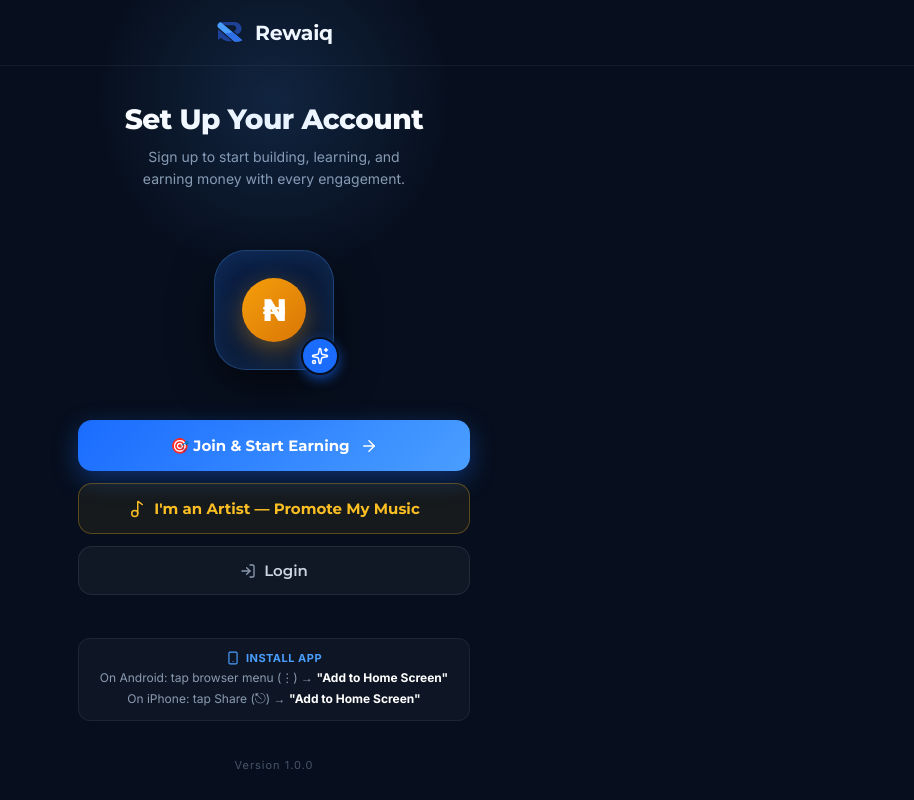
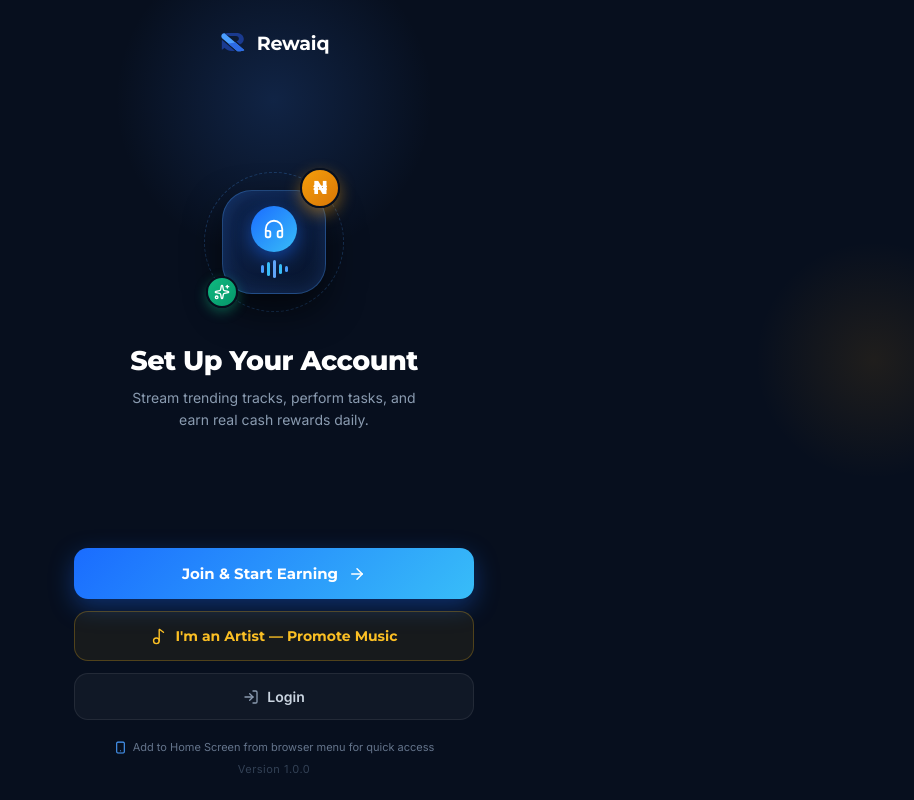
Before and after one commit to Rewaiq/rewaiq-frontend, a Next.js app: page /welcome in a window 1280 px wide. Shown: the whole page, without its empty margins (366-1280 px from the left). Built offline with nearby package versions, Linux system fonts and the light colour scheme.

Commit message:
Update page.js

```diff
--- a/src/app/welcome/page.js
+++ b/src/app/welcome/page.js
@@ -1,204 +1,276 @@
 'use client';
 import { useRouter } from 'next/navigation';
 import RewaiqLogo from '@/components/RewaiqLogo';
-import { ArrowRight, Music2, LogIn, Sparkles, Smartphone } from 'lucide-react';
+import { ArrowRight, Music2, LogIn, Coins, Headphones, Sparkles, Smartphone } from 'lucide-react';
 
 export default function WelcomePage() {
   const router = useRouter();
 
   return (
-    <div style={{
+    <div
+      style={{
         minHeight: '100vh',
+        background: '#070F1E',
+        color: '#fff',
         display: 'flex',
         flexDirection: 'column',
-      background: '#070F1E',
-      color: '#fff',
+        justifyContent: 'space-between',
+        padding: '24px 20px 24px',
         position: 'relative',
-      overflowX: 'hidden',
-    }}>
-      {/* Ambient Top Glow */}
-      <div style={{
+        overflow: 'hidden',
+      }}
+    >
+      {/* Background Glow Orbs */}
+      <div
+        style={{
           position: 'absolute',
-        top: -80,
+          top: -60,
           left: '50%',
           transform: 'translateX(-50%)',
-        width: 360,
-        height: 360,
+          width: 320,
+          height: 320,
           borderRadius: '50%',
-        background: 'radial-gradient(circle, rgba(74, 158, 255, 0.15) 0%, transparent 70%)',
+          background: 'radial-gradient(circle, rgba(59, 130, 246, 0.18) 0%, transparent 70%)',
           pointerEvents: 'none',
-      }} />
+        }}
+      />
+      <div
+        style={{
+          position: 'absolute',
+          top: '30%',
+          right: -80,
+          width: 240,
+          height: 240,
+          borderRadius: '50%',
+          background: 'radial-gradient(circle, rgba(245, 158, 11, 0.1) 0%, transparent 70%)',
+          pointerEvents: 'none',
+        }}
+      />
 
-      {/* Header */}
-      <div style={{
-        padding: '20px 24px',
+      {/* Top Header */}
+      <div
+        style={{
           display: 'flex',
           justifyContent: 'center',
           alignItems: 'center',
-        borderBottom: '1px solid rgba(255,255,255,0.05)',
-      }}>
-        <RewaiqLogo size={30} />
+          paddingTop: 8,
+          zIndex: 2,
+        }}
+      >
+        <RewaiqLogo size={28} />
       </div>
 
-      {/* Body */}
-      <div style={{
-        flex: 1,
-        padding: '36px 24px 28px',
+      {/* Center Showcase Block */}
+      <div
+        style={{
           display: 'flex',
           flexDirection: 'column',
           alignItems: 'center',
-        justifyContent: 'space-between',
-        maxWidth: 440,
-        margin: '0 auto',
-        width: '100%',
-      }}>
+          textAlign: 'center',
+          padding: '16px 0',
+          zIndex: 2,
+        }}
+      >
+        {/* Modern 3D Floating Ecosystem Visual */}
+        <div
+          style={{
+            position: 'relative',
+            width: 140,
+            height: 140,
+            marginBottom: 32,
+            display: 'flex',
+            alignItems: 'center',
+            justifyContent: 'center',
+          }}
+        >
+          {/* Outer Glass Ring */}
+          <div
+            style={{
+              position: 'absolute',
+              inset: 0,
+              borderRadius: '50%',
+              border: '1.5px dashed rgba(74, 158, 255, 0.25)',
+              animation: 'spin 20s linear infinite',
+            }}
+          />
 
-        {/* Title & Subtitle */}
-        <div style={{ textAlign: 'center', marginBottom: 20 }}>
-          <h1 style={{
-            fontSize: 28,
+          {/* Main Core Orb */}
+          <div
+            style={{
+              width: 104,
+              height: 104,
+              borderRadius: 30,
+              background: 'linear-gradient(135deg, #0E244D 0%, #08142B 100%)',
+              border: '1.5px solid rgba(74, 158, 255, 0.35)',
+              boxShadow: '0 16px 36px rgba(0,0,0,0.6), inset 0 0 20px rgba(59, 130, 246, 0.2)',
+              display: 'flex',
+              flexDirection: 'column',
+              alignItems: 'center',
+              justifyContent: 'center',
+              position: 'relative',
+            }}
+          >
+            {/* Center Music + Naira Badge */}
+            <div
+              style={{
+                width: 46,
+                height: 46,
+                borderRadius: '50%',
+                background: 'linear-gradient(135deg, #1A6CFF, #38BDF8)',
+                display: 'flex',
+                alignItems: 'center',
+                justifyContent: 'center',
+                boxShadow: '0 6px 18px rgba(26, 108, 255, 0.5)',
+              }}
+            >
+              <Headphones size={22} color="#fff" />
+            </div>
+
+            {/* Audio Wave Indicator Bars */}
+            <div style={{ display: 'flex', gap: 3, marginTop: 8, alignItems: 'center' }}>
+              <span style={{ width: 3, height: 8, background: '#4a9eff', borderRadius: 2 }} />
+              <span style={{ width: 3, height: 14, background: '#38bdf8', borderRadius: 2 }} />
+              <span style={{ width: 3, height: 18, background: '#60a5fa', borderRadius: 2 }} />
+              <span style={{ width: 3, height: 10, background: '#38bdf8', borderRadius: 2 }} />
+              <span style={{ width: 3, height: 6, background: '#4a9eff', borderRadius: 2 }} />
+            </div>
+          </div>
+
+          {/* Floating Gold Coin Satellite (Earning aspect) */}
+          <div
+            style={{
+              position: 'absolute',
+              top: -4,
+              right: 4,
+              width: 40,
+              height: 40,
+              borderRadius: '50%',
+              background: 'linear-gradient(135deg, #F59E0B, #D97706)',
+              border: '2px solid #070F1E',
+              display: 'flex',
+              alignItems: 'center',
+              justifyContent: 'center',
+              boxShadow: '0 6px 16px rgba(245, 158, 11, 0.45)',
+              fontWeight: 900,
+              fontSize: 18,
+              color: '#fff',
+            }}
+          >
+            ₦
+          </div>
+
+          {/* Floating Sparkle Badge (Rewards aspect) */}
+          <div
+            style={{
+              position: 'absolute',
+              bottom: 4,
+              left: 2,
+              width: 32,
+              height: 32,
+              borderRadius: '50%',
+              background: 'linear-gradient(135deg, #10B981, #059669)',
+              border: '2px solid #070F1E',
+              display: 'flex',
+              alignItems: 'center',
+              justifyContent: 'center',
+              boxShadow: '0 4px 12px rgba(16, 185, 129, 0.4)',
+            }}
+          >
+            <Sparkles size={16} color="#fff" />
+          </div>
+        </div>
+
+        {/* Headline & Description */}
+        <h1
+          style={{
+            fontSize: 27,
             fontWeight: 800,
             color: '#FFFFFF',
-            textAlign: 'center',
-            marginBottom: 10,
+            margin: '0 0 10px',
             fontFamily: 'Montserrat, sans-serif',
-            letterSpacing: -0.5,
-          }}>
+            letterSpacing: '-0.5px',
+          }}
+        >
           Set Up Your Account
         </h1>
-          <p style={{
+
+        <p
+          style={{
             fontSize: 14,
             color: '#8A9BB0',
-            textAlign: 'center',
             lineHeight: 1.6,
-            maxWidth: 300,
-            margin: '0 auto',
-          }}>
-            Sign up to start building, learning, and earning money with every engagement.
+            maxWidth: 310,
+            margin: 0,
+          }}
+        >
+          Stream trending tracks, perform tasks, and earn real cash rewards daily.
         </p>
       </div>
 
-        {/* Polished Center Graphic */}
-        <div style={{
-          display: 'flex',
-          alignItems: 'center',
-          justifyContent: 'center',
-          margin: '20px 0 32px',
-        }}>
-          <div style={{
-            width: 120,
-            height: 120,
-            borderRadius: 32,
-            background: 'linear-gradient(145deg, rgba(26,108,255,0.18), rgba(13,31,60,0.6))',
-            border: '1.5px solid rgba(74,158,255,0.3)',
-            boxShadow: '0 16px 40px rgba(0,0,0,0.5), inset 0 0 24px rgba(74,158,255,0.12)',
-            display: 'flex',
-            alignItems: 'center',
-            justifyContent: 'center',
-            position: 'relative',
-          }}>
-            {/* Naira Emblem */}
-            <div style={{
-              width: 64,
-              height: 64,
-              borderRadius: '50%',
-              background: 'linear-gradient(135deg, #F59E0B, #D97706)',
-              display: 'flex',
-              alignItems: 'center',
-              justifyContent: 'center',
-              fontSize: 30,
-              fontWeight: 900,
-              color: '#FFFFFF',
-              boxShadow: '0 8px 24px rgba(245,158,11,0.35)',
-            }}>
-              ₦
-            </div>
-
-            {/* Sparkle Floating Badge */}
-            <div style={{
-              position: 'absolute',
-              bottom: -6,
-              right: -6,
-              width: 38,
-              height: 38,
-              borderRadius: '50%',
-              background: '#1A6CFF',
-              display: 'flex',
-              alignItems: 'center',
-              justifyContent: 'center',
-              boxShadow: '0 4px 12px rgba(26,108,255,0.6)',
-              border: '2px solid #070F1E',
-            }}>
-              <Sparkles size={18} color="#FFFFFF" />
-            </div>
-          </div>
-        </div>
-
-        {/* Action Buttons */}
-        <div style={{ width: '100%', display: 'flex', flexDirection: 'column', gap: 12 }}>
-          {/* User Earning Button */}
+      {/* Action Buttons & Install Hint */}
+      <div style={{ width: '100%', maxWidth: 400, margin: '0 auto', zIndex: 2 }}>
+        <div style={{ display: 'flex', flexDirection: 'column', gap: 12 }}>
+          {/* Main User Earning CTA */}
           <button
             onClick={() => router.push('/register')}
             style={{
               width: '100%',
               padding: '16px',
-              background: 'linear-gradient(135deg, #1A6CFF, #4a9eff)',
+              borderRadius: 14,
+              background: 'linear-gradient(135deg, #1A6CFF, #38BDF8)',
               color: '#FFFFFF',
               fontSize: 15,
               fontWeight: 700,
-              borderRadius: 14,
-              fontFamily: 'Montserrat, sans-serif',
               border: 'none',
               cursor: 'pointer',
               display: 'flex',
               alignItems: 'center',
               justifyContent: 'center',
               gap: 10,
-              boxShadow: '0 8px 24px rgba(26,108,255,0.35)',
-              transition: 'transform 0.15s ease',
+              boxShadow: '0 8px 24px rgba(26, 108, 255, 0.35)',
+              fontFamily: 'Montserrat, sans-serif',
             }}
           >
-            <span>🎯 Join & Start Earning</span>
+            <span>Join & Start Earning</span>
             <ArrowRight size={18} />
           </button>
 
-          {/* Artist Button */}
+          {/* Artist CTA */}
           <button
             onClick={() => router.push('/register?type=artist')}
             style={{
               width: '100%',
               padding: '15px',
-              background: 'rgba(212,160,23,0.08)',
+              borderRadius: 14,
+              background: 'rgba(212, 160, 23, 0.08)',
+              border: '1.5px solid rgba(212, 160, 23, 0.3)',
               color: '#FBBF24',
-              fontSize: 15,
+              fontSize: 14,
               fontWeight: 700,
-              borderRadius: 14,
-              fontFamily: 'Montserrat, sans-serif',
-              border: '1.5px solid rgba(212,160,23,0.35)',
               cursor: 'pointer',
               display: 'flex',
               alignItems: 'center',
               justifyContent: 'center',
               gap: 8,
+              fontFamily: 'Montserrat, sans-serif',
             }}
           >
-            <Music2 size={18} color="#FBBF24" />
-            <span>I'm an Artist — Promote My Music</span>
+            <Music2 size={17} color="#FBBF24" />
+            <span>I'm an Artist — Promote Music</span>
           </button>
 
-          {/* Login Button */}
+          {/* Login CTA */}
           <button
             onClick={() => router.push('/login')}
             style={{
               width: '100%',
               padding: '14px',
-              background: 'rgba(255,255,255,0.04)',
+              borderRadius: 14,
+              background: 'rgba(255, 255, 255, 0.04)',
+              border: '1px solid rgba(255, 255, 255, 0.08)',
               color: '#CBD5E1',
-              fontSize: 15,
+              fontSize: 14,
               fontWeight: 600,
-              borderRadius: 14,
-              fontFamily: 'Montserrat, sans-serif',
-              border: '1px solid rgba(255,255,255,0.08)',
               cursor: 'pointer',
               display: 'flex',
               alignItems: 'center',
@@ -211,30 +283,33 @@ export default function WelcomePage() {
           </button>
         </div>
 
-        {/* Install Hint Card */}
-        <div style={{
-          marginTop: 24,
-          padding: '12px 16px',
-          background: 'rgba(255,255,255,0.03)',
-          border: '1px solid rgba(255,255,255,0.06)',
-          borderRadius: 12,
-          width: '100%',
-          textAlign: 'center',
-        }}>
-          <div style={{ display: 'flex', alignItems: 'center', justifyContent: 'center', gap: 6, marginBottom: 4 }}>
-            <Smartphone size={14} color="#4a9eff" />
-            <span style={{ fontSize: 11, fontWeight: 700, color: '#4a9eff', letterSpacing: 0.5, textTransform: 'uppercase' }}>Install App</span>
-          </div>
-          <p style={{ fontSize: 12, color: '#8A9BB0', lineHeight: 1.5, margin: 0 }}>
-            On Android: tap browser menu (⋮) → <strong style={{ color: '#fff' }}>"Add to Home Screen"</strong><br />
-            On iPhone: tap Share (<span style={{ fontSize: 14 }}>⎋</span>) → <strong style={{ color: '#fff' }}>"Add to Home Screen"</strong>
-          </p>
+        {/* Minimal Clean Install Prompt */}
+        <div
+          style={{
+            marginTop: 20,
+            display: 'flex',
+            alignItems: 'center',
+            justifyContent: 'center',
+            gap: 6,
+            color: '#64748B',
+            fontSize: 11,
+          }}
+        >
+          <Smartphone size={13} color="#4a9eff" />
+          <span>Add to Home Screen from browser menu for quick access</span>
         </div>
 
-        <p style={{ fontSize: 11, color: '#475569', marginTop: 18, letterSpacing: 1 }}>
+        <p
+          style={{
+            textAlign: 'center',
+            fontSize: 11,
+            color: '#334155',
+            marginTop: 8,
+            letterSpacing: 0.5,
+          }}
+        >
           Version 1.0.0
         </p>
-
       </div>
     </div>
   );
```
Lines whose indentation alone changed are shown as unchanged.
